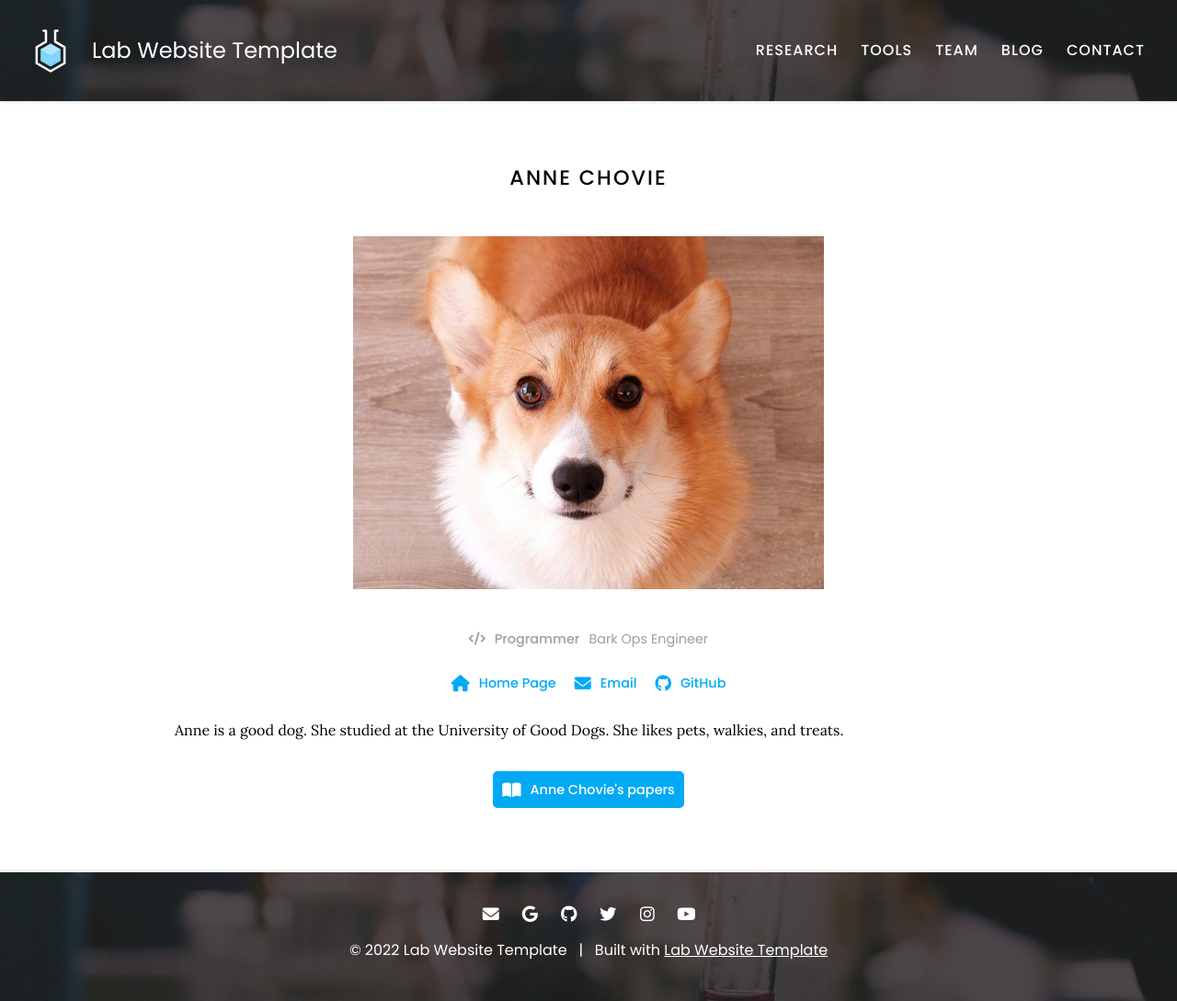
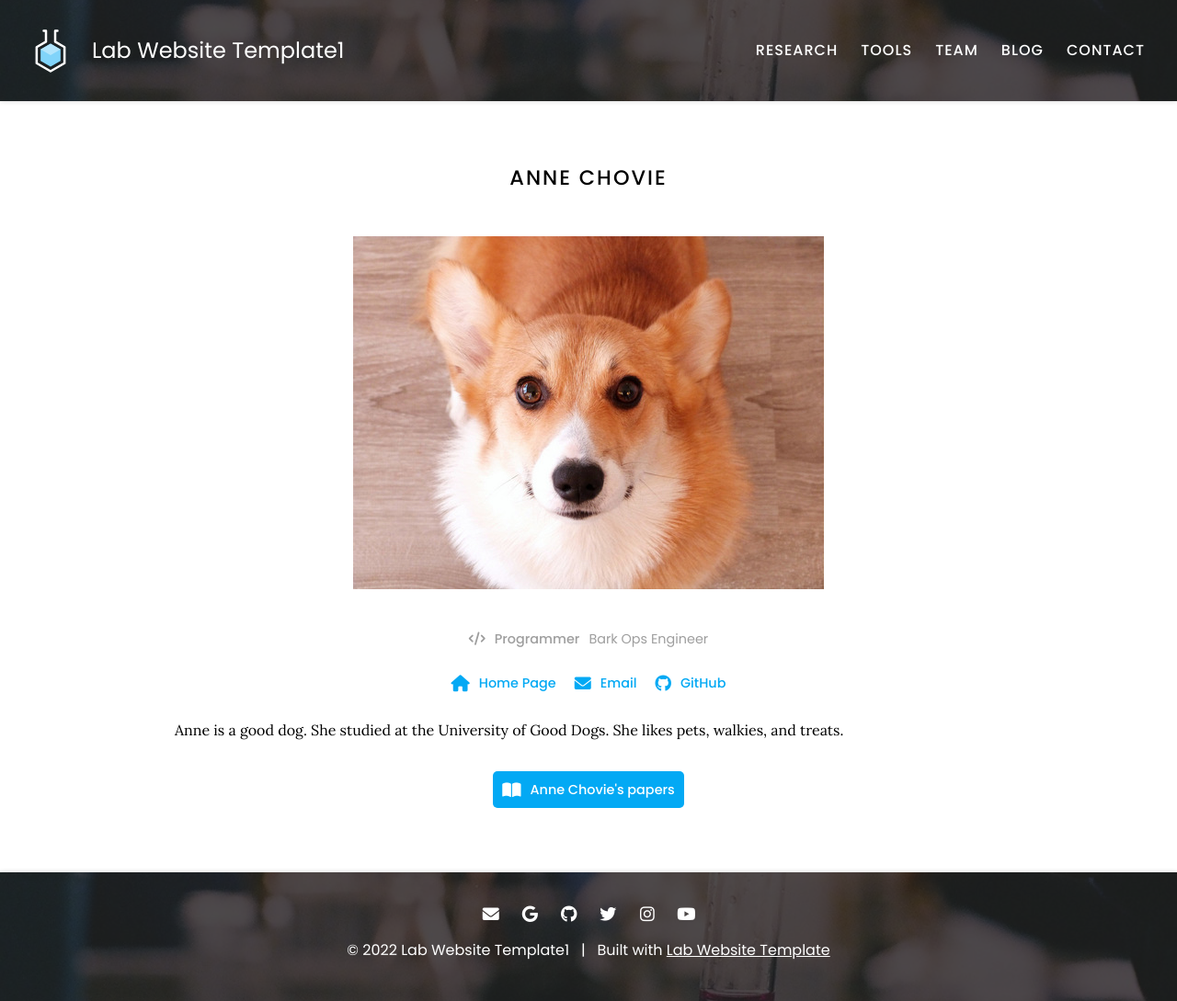
Before and after one commit to sean8purdue/lab-website-template, a Jekyll site: the page built from _members/anne-chovie.md, in a window 1280 px wide. Shown: the whole page at 92% size. Built offline with Jekyll 4.4.1, drawn with Linux system fonts in a browser that asks for light colours.

Commit message:
Update _config.yaml

```diff
--- a/_config.yaml
+++ b/_config.yaml
@@ -1,7 +1,7 @@
 ### basic settings
 
 # site properties and page defaults
-title: Lab Website Template
+title: Lab Website Template1
 description: An easy-to-use, flexible website template for labs, with automatic citations, GitHub tag imports, pre-built components, and more.
 logo: images/logo.svg
 header: images/background.jpg
```
